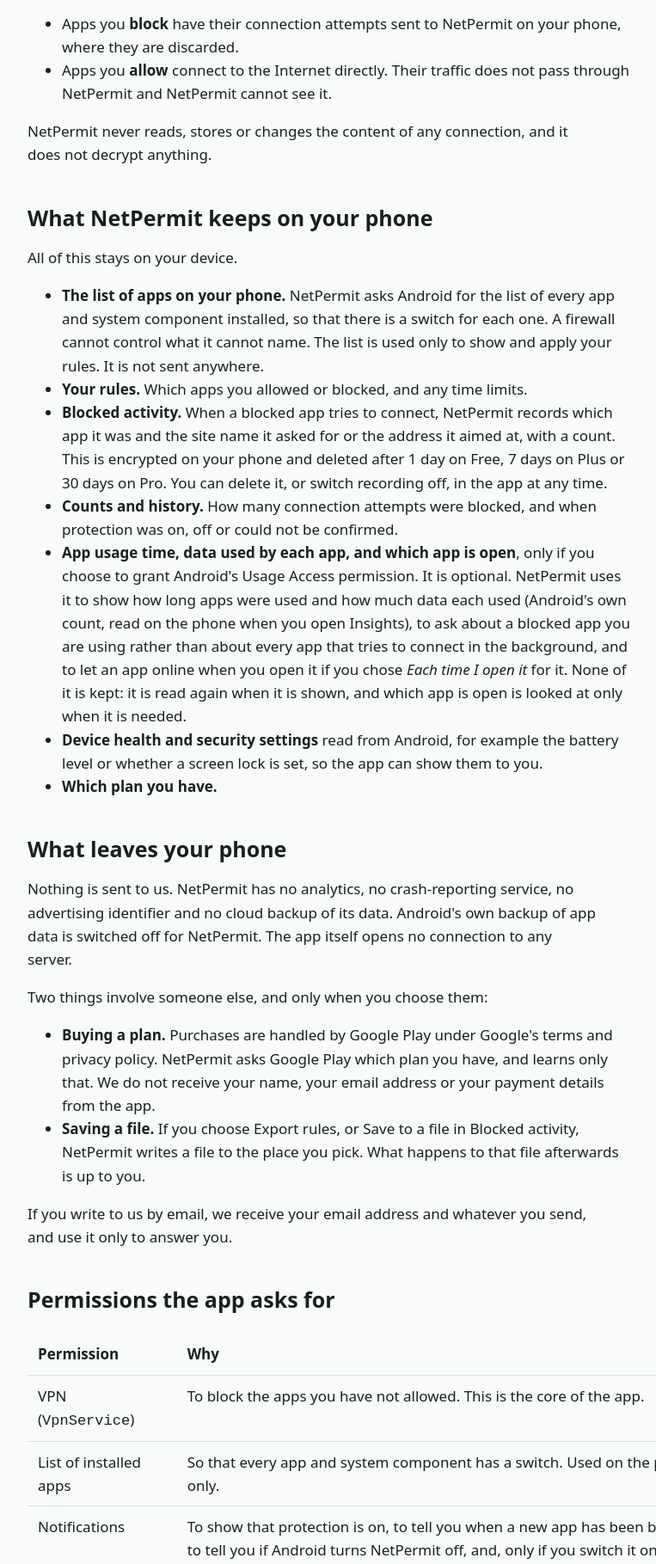
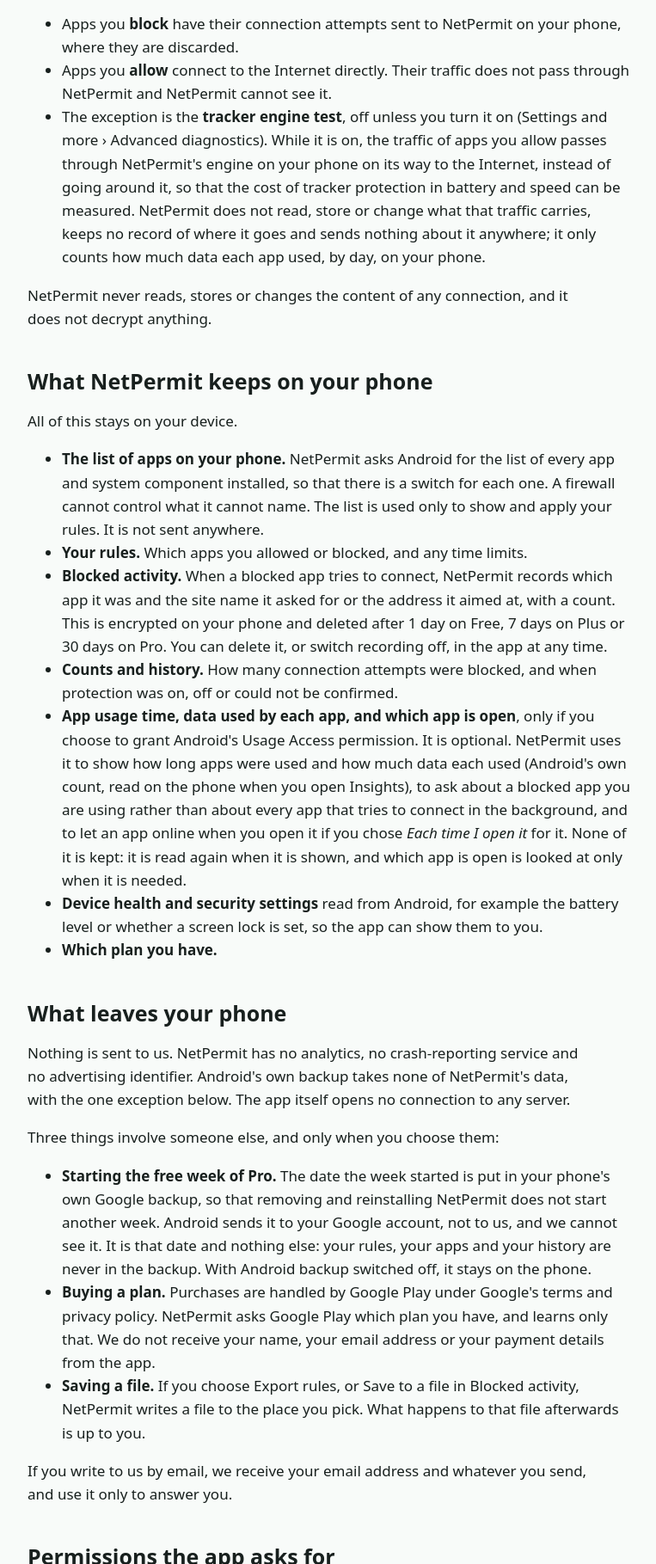
Before and after one commit to banzarti-art/netpermit-site, a plain HTML site: page privacy.html in a window 1280 px wide. Shown: the part 582-2401 px from the top of the page at 86% size, without its empty margins (198-961 px from the left). Drawn offline with Linux system fonts and the light colour scheme.

Commit message:
Privacy and terms for 10008: the free week and the tracker engine test

```diff
--- a/privacy.html
+++ b/privacy.html
@@ -29,7 +29,7 @@
 <main id="main">
   <div class="wrap">
 <h1>Privacy policy</h1>
-<p class="updated">Effective 26 November 2026. This policy covers the NetPermit app for Android
+<p class="updated">Effective 27 November 2026. This policy covers the NetPermit app for Android
 (<code>com.netpermit.app</code>) and this website.</p>
 
 <div class="plain"><p><strong>The short version.</strong> NetPermit controls which apps on your phone
@@ -47,6 +47,12 @@ address.</p>
   phone, where they are discarded.</li>
   <li>Apps you <strong>allow</strong> connect to the Internet directly. Their traffic does not pass
   through NetPermit and NetPermit cannot see it.</li>
+  <li>The exception is the <strong>tracker engine test</strong>, off unless you turn it on (Settings
+  and more › Advanced diagnostics). While it is on, the traffic of apps you allow passes through
+  NetPermit's engine on your phone on its way to the Internet, instead of going around it, so that
+  the cost of tracker protection in battery and speed can be measured. NetPermit does not read,
+  store or change what that traffic carries, keeps no record of where it goes and sends nothing
+  about it anywhere; it only counts how much data each app used, by day, on your phone.</li>
 </ul>
 <p>NetPermit never reads, stores or changes the content of any connection, and it does not decrypt
 anything.</p>
@@ -78,11 +84,16 @@ anything.</p>
 </ul>
 
 <h2>What leaves your phone</h2>
-<p>Nothing is sent to us. NetPermit has no analytics, no crash-reporting service, no advertising
-identifier and no cloud backup of its data. Android's own backup of app data is switched off for
-NetPermit. The app itself opens no connection to any server.</p>
-<p>Two things involve someone else, and only when you choose them:</p>
+<p>Nothing is sent to us. NetPermit has no analytics, no crash-reporting service and no advertising
+identifier. Android's own backup takes none of NetPermit's data, with the one exception below. The
+app itself opens no connection to any server.</p>
+<p>Three things involve someone else, and only when you choose them:</p>
 <ul>
+  <li><strong>Starting the free week of Pro.</strong> The date the week started is put in your
+  phone's own Google backup, so that removing and reinstalling NetPermit does not start another
+  week. Android sends it to your Google account, not to us, and we cannot see it. It is that date
+  and nothing else: your rules, your apps and your history are never in the backup. With Android
+  backup switched off, it stays on the phone.</li>
   <li><strong>Buying a plan.</strong> Purchases are handled by Google Play under Google's terms and
   privacy policy. NetPermit asks Google Play which plan you have, and learns only that. We do not
   receive your name, your email address or your payment details from the app.</li>
```
Also changed, not shown: index.html (+3 -3 lines), terms.html (+11 -4 lines), assets/store/1-your-phone-your-rules.jpg, assets/store/2-silence-them-all.jpg, assets/store/3-open-it-netpermit-asks.jpg (added), assets/store/3-why-does-it-need-the-internet.jpg (deleted).
